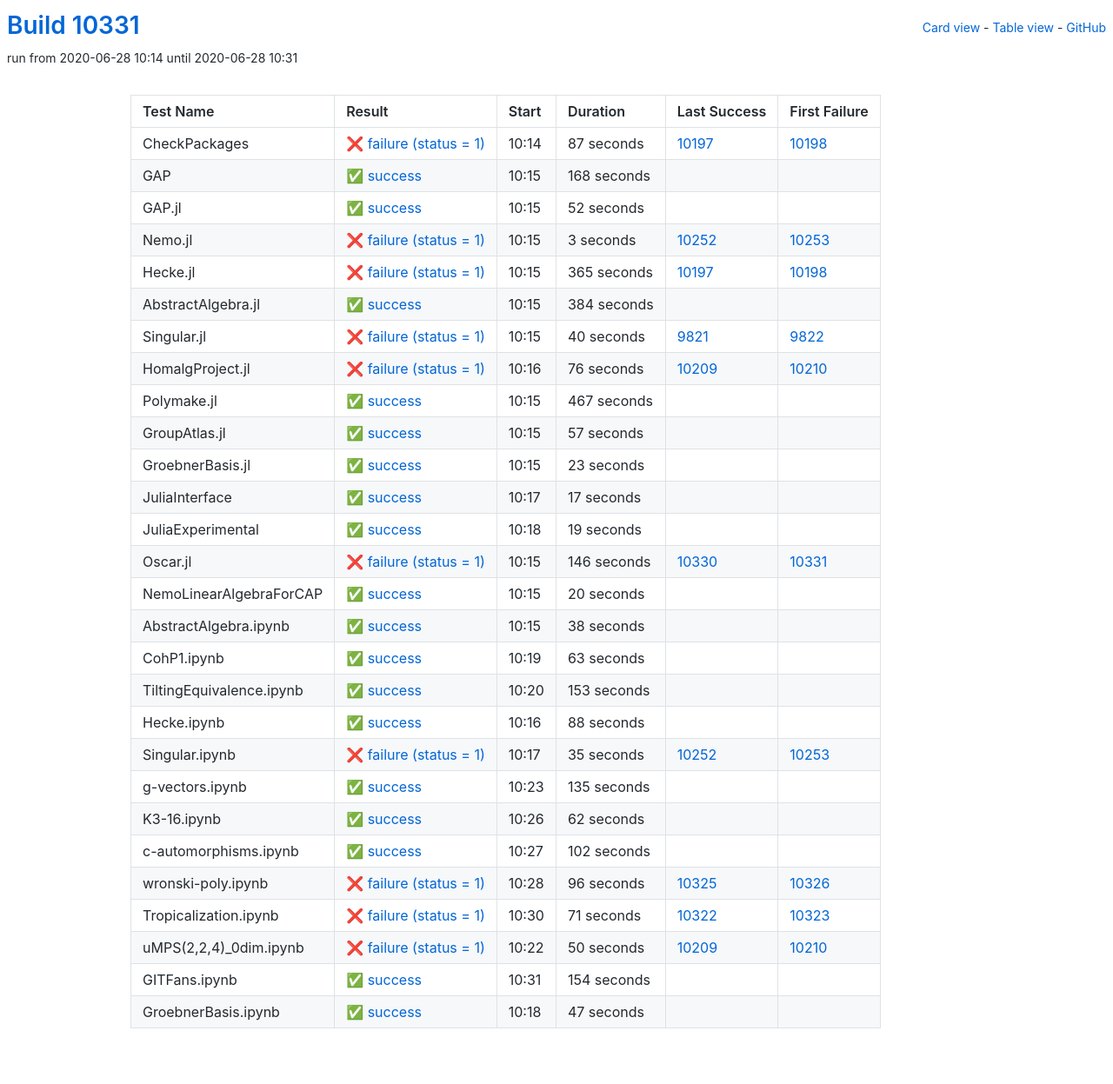
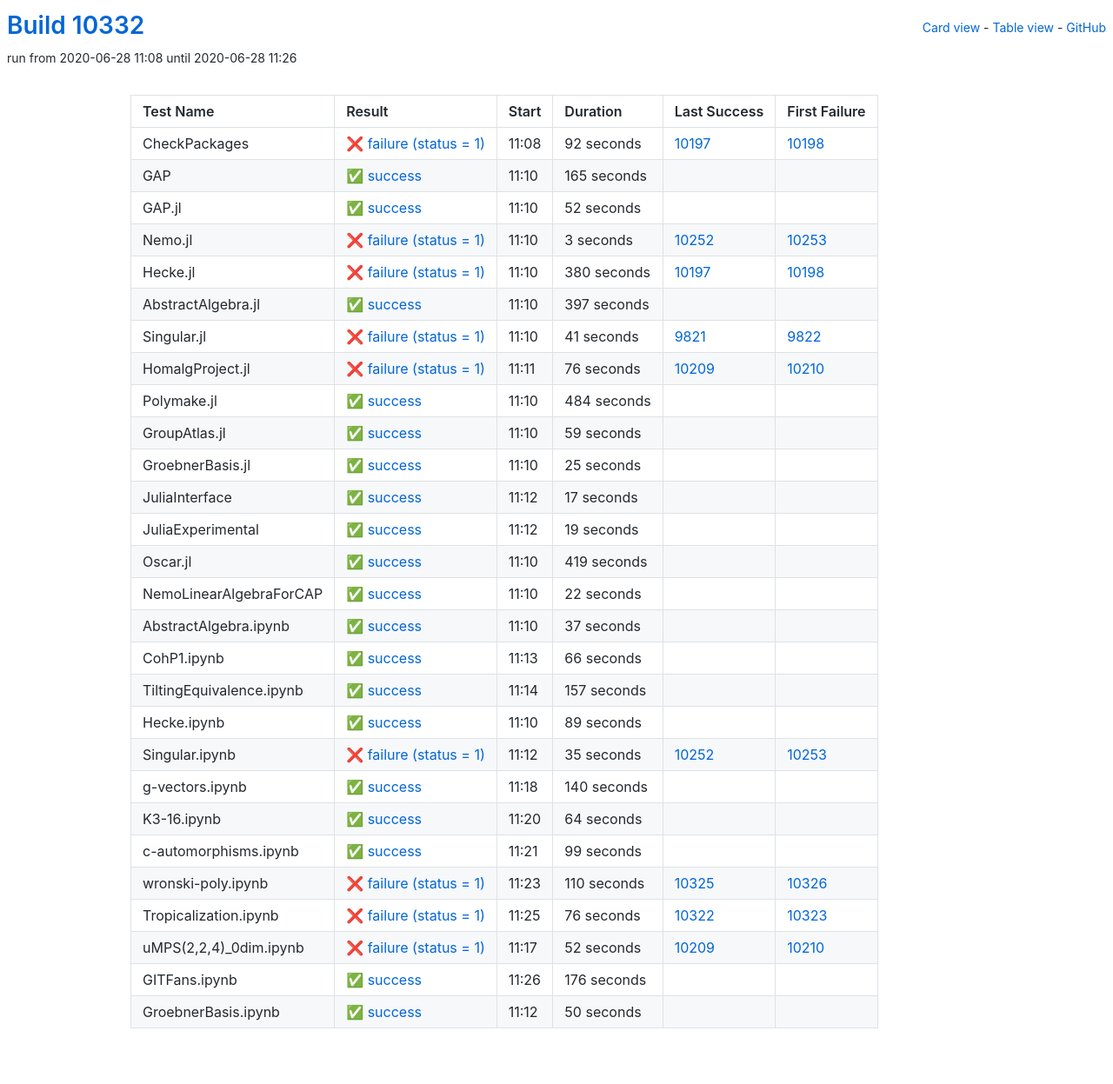
Before and after one commit to oscar-system/oscar-ci-status, a Jekyll site: the page built from table.html, in a window 1280 px wide. Shown: the whole page at 87% size. Built offline with Jekyll 4.4.1, drawn with Linux system fonts in a browser that asks for light colours.

Commit message:
Build #10332

```diff
--- a/_data/ci.yml
+++ b/_data/ci.yml
@@ -1,6 +1,6 @@
 ---
-build: 10331
-build_url: https://oscarci.mathematik.uni-kl.de/job/oscar/10331/
+build: 10332
+build_url: https://oscarci.mathematik.uni-kl.de/job/oscar/10332/
 job: oscar
 organization: oscar-system
 repo: oscar-ci-status
@@ -8,32 +8,32 @@
 tests:
 - name: CheckPackages
   id: checkpackages
-  log: https://oscarci.mathematik.uni-kl.de/job/oscar/10331/artifact/logs/build-10331/CheckPackages.log
-  start: 2020-06-28 10:14
+  log: https://oscarci.mathematik.uni-kl.de/job/oscar/10332/artifact/logs/build-10332/CheckPackages.log
+  start: 2020-06-28 11:08
   success: false
   exitcode: 1
   status: failure
-  duration: 87
+  duration: 92
   last_success: 10197
   last_success_url: https://oscarci.mathematik.uni-kl.de/job/oscar/10197/
   first_failure: 10198
   first_failure_url: https://oscarci.mathematik.uni-kl.de/job/oscar/10198/
 - name: GAP
   id: gap
-  log: https://oscarci.mathematik.uni-kl.de/job/oscar/10331/artifact/logs/build-10331/GAP.log
-  start: 2020-06-28 10:15
+  log: https://oscarci.mathematik.uni-kl.de/job/oscar/10332/artifact/logs/build-10332/GAP.log
+  start: 2020-06-28 11:10
   success: true
   exitcode: 0
   status: success
-  duration: 168
+  duration: 165
   last_success: false
   last_success_url:
   first_failure: false
   first_failure_url:
 - name: GAP.jl
   id: gap-jl
-  log: https://oscarci.mathematik.uni-kl.de/job/oscar/10331/artifact/logs/build-10331/GAP.jl.log
-  start: 2020-06-28 10:15
+  log: https://oscarci.mathematik.uni-kl.de/job/oscar/10332/artifact/logs/build-10332/GAP.jl.log
+  start: 2020-06-28 11:10
   success: true
   exitcode: 0
   status: success
@@ -44,8 +44,8 @@
   first_failure_url:
 - name: Nemo.jl
   id: nemo-jl
-  log: https://oscarci.mathematik.uni-kl.de/job/oscar/10331/artifact/logs/build-10331/Nemo.jl.log
-  start: 2020-06-28 10:15
+  log: https://oscarci.mathematik.uni-kl.de/job/oscar/10332/artifact/logs/build-10332/Nemo.jl.log
+  start: 2020-06-28 11:10
   success: false
   exitcode: 1
   status: failure
@@ -56,44 +56,44 @@
   first_failure_url: https://oscarci.mathematik.uni-kl.de/job/oscar/10253/
 - name: Hecke.jl
   id: hecke-jl
-  log: https://oscarci.mathematik.uni-kl.de/job/oscar/10331/artifact/logs/build-10331/Hecke.jl.log
-  start: 2020-06-28 10:15
+  log: https://oscarci.mathematik.uni-kl.de/job/oscar/10332/artifact/logs/build-10332/Hecke.jl.log
+  start: 2020-06-28 11:10
   success: false
   exitcode: 1
   status: failure
-  duration: 365
+  duration: 380
   last_success: 10197
   last_success_url: https://oscarci.mathematik.uni-kl.de/job/oscar/10197/
   first_failure: 10198
   first_failure_url: https://oscarci.mathematik.uni-kl.de/job/oscar/10198/
 - name: AbstractAlgebra.jl
   id: abstractalgebra-jl
-  log: https://oscarci.mathematik.uni-kl.de/job/oscar/10331/artifact/logs/build-10331/AbstractAlgebra.jl.log
-  start: 2020-06-28 10:15
+  log: https://oscarci.mathematik.uni-kl.de/job/oscar/10332/artifact/logs/build-10332/AbstractAlgebra.jl.log
+  start: 2020-06-28 11:10
   success: true
   exitcode: 0
   status: success
-  duration: 384
+  duration: 397
   last_success: false
   last_success_url:
   first_failure: false
   first_failure_url:
 - name: Singular.jl
   id: singular-jl
-  log: https://oscarci.mathematik.uni-kl.de/job/oscar/10331/artifact/logs/build-10331/Singular.jl.log
-  start: 2020-06-28 10:15
+  log: https://oscarci.mathematik.uni-kl.de/job/oscar/10332/artifact/logs/build-10332/Singular.jl.log
+  start: 2020-06-28 11:10
   success: false
   exitcode: 1
   status: failure
-  duration: 40
+  duration: 41
   last_success: 9821
   last_success_url: https://oscarci.mathematik.uni-kl.de/job/oscar/9821/
   first_failure: 9822
   first_failure_url: https://oscarci.mathematik.uni-kl.de/job/oscar/9822/
 - name: HomalgProject.jl
   id: homalgproject-jl
-  log: https://oscarci.mathematik.uni-kl.de/job/oscar/10331/artifact/logs/build-10331/HomalgProject.jl.log
-  start: 2020-06-28 10:16
+  log: https://oscarci.mathematik.uni-kl.de/job/oscar/10332/artifact/logs/build-10332/HomalgProject.jl.log
+  start: 2020-06-28 11:11
   success: false
   exitcode: 1
   status: failure
@@ -104,44 +104,44 @@
   first_failure_url: https://oscarci.mathematik.uni-kl.de/job/oscar/10210/
 - name: Polymake.jl
   id: polymake-jl
-  log: https://oscarci.mathematik.uni-kl.de/job/oscar/10331/artifact/logs/build-10331/Polymake.jl.log
-  start: 2020-06-28 10:15
+  log: https://oscarci.mathematik.uni-kl.de/job/oscar/10332/artifact/logs/build-10332/Polymake.jl.log
+  start: 2020-06-28 11:10
   success: true
   exitcode: 0
   status: success
-  duration: 467
+  duration: 484
   last_success: false
   last_success_url:
   first_failure: false
   first_failure_url:
 - name: GroupAtlas.jl
   id: groupatlas-jl
-  log: https://oscarci.mathematik.uni-kl.de/job/oscar/10331/artifact/logs/build-10331/GroupAtlas.jl.log
-  start: 2020-06-28 10:15
+  log: https://oscarci.mathematik.uni-kl.de/job/oscar/10332/artifact/logs/build-10332/GroupAtlas.jl.log
+  start: 2020-06-28 11:10
   success: true
   exitcode: 0
   status: success
-  duration: 57
+  duration: 59
   last_success: false
   last_success_url:
   first_failure: false
   first_failure_url:
 - name: GroebnerBasis.jl
   id: groebnerbasis-jl
-  log: https://oscarci.mathematik.uni-kl.de/job/oscar/10331/artifact/logs/build-10331/GroebnerBasis.jl.log
-  start: 2020-06-28 10:15
+  log: https://oscarci.mathematik.uni-kl.de/job/oscar/10332/artifact/logs/build-10332/GroebnerBasis.jl.log
+  start: 2020-06-28 11:10
   success: true
   exitcode: 0
   status: success
-  duration: 23
+  duration: 25
   last_success: false
   last_success_url:
   first_failure: false
   first_failure_url:
 - name: JuliaInterface
   id: juliainterface
-  log: https://oscarci.mathematik.uni-kl.de/job/oscar/10331/artifact/logs/build-10331/JuliaInterface.log
-  start: 2020-06-28 10:17
+  log: https://oscarci.mathematik.uni-kl.de/job/oscar/10332/artifact/logs/build-10332/JuliaInterface.log
+  start: 2020-06-28 11:12
   success: true
   exitcode: 0
   status: success
@@ -152,8 +152,8 @@
   first_failure_url:
 - name: JuliaExperimental
   id: juliaexperimental
-  log: https://oscarci.mathematik.uni-kl.de/job/oscar/10331/artifact/logs/build-10331/JuliaExperimental.log
-  start: 2020-06-28 10:18
+  log: https://oscarci.mathematik.uni-kl.de/job/oscar/10332/artifact/logs/build-10332/JuliaExperimental.log
+  start: 2020-06-28 11:12
   success: true
   exitcode: 0
   status: success
@@ -164,80 +164,80 @@
   first_failure_url:
 - name: Oscar.jl
   id: oscar-jl
-  log: https://oscarci.mathematik.uni-kl.de/job/oscar/10331/artifact/logs/build-10331/Oscar.jl.log
-  start: 2020-06-28 10:15
-  success: false
-  exitcode: 1
-  status: failure
-  duration: 146
-  last_success: 10330
-  last_success_url: https://oscarci.mathematik.uni-kl.de/job/oscar/10330/
-  first_failure: 10331
-  first_failure_url: https://oscarci.mathematik.uni-kl.de/job/oscar/10331/
-- name: NemoLinearAlgebraForCAP
-  id: nemolinearalgebraforcap
-  log: https://oscarci.mathematik.uni-kl.de/job/oscar/10331/artifact/logs/build-10331/NemoLinearAlgebraForCAP.log
-  start: 2020-06-28 10:15
+  log: https://oscarci.mathematik.uni-kl.de/job/oscar/10332/artifact/logs/build-10332/Oscar.jl.log
+  start: 2020-06-28 11:10
   success: true
   exitcode: 0
   status: success
-  duration: 20
+  duration: 419
+  last_success: false
+  last_success_url:
+  first_failure: false
+  first_failure_url:
+- name: NemoLinearAlgebraForCAP
+  id: nemolinearalgebraforcap
+  log: https://oscarci.mathematik.uni-kl.de/job/oscar/10332/artifact/logs/build-10332/NemoLinearAlgebraForCAP.log
+  start: 2020-06-28 11:10
+  success: true
+  exitcode: 0
+  status: success
+  duration: 22
   last_success: false
   last_success_url:
   first_failure: false
   first_failure_url:
 - name: AbstractAlgebra.ipynb
   id: abstractalgebra-ipynb
-  log: https://oscarci.mathematik.uni-kl.de/job/oscar/10331/artifact/logs/build-10331/AbstractAlgebra.ipynb.log
-  start: 2020-06-28 10:15
+  log: https://oscarci.mathematik.uni-kl.de/job/oscar/10332/artifact/logs/build-10332/AbstractAlgebra.ipynb.log
+  start: 2020-06-28 11:10
   success: true
   exitcode: 0
   status: success
-  duration: 38
+  duration: 37
   last_success: false
   last_success_url:
   first_failure: false
   first_failure_url:
 - name: CohP1.ipynb
   id: cohp1-ipynb
-  log: https://oscarci.mathematik.uni-kl.de/job/oscar/10331/artifact/logs/build-10331/CohP1.ipynb.log
-  start: 2020-06-28 10:19
+  log: https://oscarci.mathematik.uni-kl.de/job/oscar/10332/artifact/logs/build-10332/CohP1.ipynb.log
+  start: 2020-06-28 11:13
   success: true
   exitcode: 0
   status: success
-  duration: 63
+  duration: 66
   last_success: false
   last_success_url:
   first_failure: false
   first_failure_url:
 - name: TiltingEquivalence.ipynb
   id: tiltingequivalence-ipynb
-  log: https://oscarci.mathematik.uni-kl.de/job/oscar/10331/artifact/logs/build-10331/TiltingEquivalence.ipynb.log
-  start: 2020-06-28 10:20
+  log: https://oscarci.mathematik.uni-kl.de/job/oscar/10332/artifact/logs/build-10332/TiltingEquivalence.ipynb.log
+  start: 2020-06-28 11:14
   success: true
   exitcode: 0
   status: success
-  duration: 153
+  duration: 157
   last_success: false
   last_success_url:
   first_failure: false
   first_failure_url:
 - name: Hecke.ipynb
   id: hecke-ipynb
-  log: https://oscarci.mathematik.uni-kl.de/job/oscar/10331/artifact/logs/build-10331/Hecke.ipynb.log
-  start: 2020-06-28 10:16
+  log: https://oscarci.mathematik.uni-kl.de/job/oscar/10332/artifact/logs/build-10332/Hecke.ipynb.log
+  start: 2020-06-28 11:10
   success: true
   exitcode: 0
   status: success
-  duration: 88
+  duration: 89
   last_success: false
   last_success_url:
   first_failure: false
   first_failure_url:
 - name: Singular.ipynb
   id: singular-ipynb
-  log: https://oscarci.mathematik.uni-kl.de/job/oscar/10331/artifact/logs/build-10331/Singular.ipynb.log
-  start: 2020-06-28 10:17
+  log: https://oscarci.mathematik.uni-kl.de/job/oscar/10332/artifact/logs/build-10332/Singular.ipynb.log
+  start: 2020-06-28 11:12
   success: false
   exitcode: 1
   status: failure
@@ -248,96 +248,96 @@
   first_failure_url: https://oscarci.mathematik.uni-kl.de/job/oscar/10253/
 - name: g-vectors.ipynb
   id: g-vectors-ipynb
-  log: https://oscarci.mathematik.uni-kl.de/job/oscar/10331/artifact/logs/build-10331/g-vectors.ipynb.log
-  start: 2020-06-28 10:23
+  log: https://oscarci.mathematik.uni-kl.de/job/oscar/10332/artifact/logs/build-10332/g-vectors.ipynb.log
+  start: 2020-06-28 11:18
   success: true
   exitcode: 0
   status: success
-  duration: 135
+  duration: 140
   last_success: false
   last_success_url:
   first_failure: false
   first_failure_url:
 - name: K3-16.ipynb
   id: k3-16-ipynb
-  log: https://oscarci.mathematik.uni-kl.de/job/oscar/10331/artifact/logs/build-10331/K3-16.ipynb.log
-  start: 2020-06-28 10:26
+  log: https://oscarci.mathematik.uni-kl.de/job/oscar/10332/artifact/logs/build-10332/K3-16.ipynb.log
+  start: 2020-06-28 11:20
   success: true
   exitcode: 0
   status: success
-  duration: 62
+  duration: 64
   last_success: false
   last_success_url:
   first_failure: false
   first_failure_url:
 - name: c-automorphisms.ipynb
   id: c-automorphisms-ipynb
-  log: https://oscarci.mathematik.uni-kl.de/job/oscar/10331/artifact/logs/build-10331/c-automorphisms.ipynb.log
-  start: 2020-06-28 10:27
+  log: https://oscarci.mathematik.uni-kl.de/job/oscar/10332/artifact/logs/build-10332/c-automorphisms.ipynb.log
+  start: 2020-06-28 11:21
   success: true
   exitcode: 0
   status: success
-  duration: 102
+  duration: 99
   last_success: false
   last_success_url:
   first_failure: false
   first_failure_url:
 - name: wronski-poly.ipynb
   id: wronski-poly-ipynb
-  log: https://oscarci.mathematik.uni-kl.de/job/oscar/10331/artifact/logs/build-10331/wronski-poly.ipynb.log
-  start: 2020-06-28 10:28
+  log: https://oscarci.mathematik.uni-kl.de/job/oscar/10332/artifact/logs/build-10332/wronski-poly.ipynb.log
+  start: 2020-06-28 11:23
   success: false
   exitcode: 1
   status: failure
-  duration: 96
+  duration: 110
   last_success: 10325
   last_success_url: https://oscarci.mathematik.uni-kl.de/job/oscar/10325/
   first_failure: 10326
   first_failure_url: https://oscarci.mathematik.uni-kl.de/job/oscar/10326/
 - name: Tropicalization.ipynb
   id: tropicalization-ipynb
-  log: https://oscarci.mathematik.uni-kl.de/job/oscar/10331/artifact/logs/build-10331/Tropicalization.ipynb.log
-  start: 2020-06-28 10:30
+  log: https://oscarci.mathematik.uni-kl.de/job/oscar/10332/artifact/logs/build-10332/Tropicalization.ipynb.log
+  start: 2020-06-28 11:25
   success: false
   exitcode: 1
   status: failure
-  duration: 71
+  duration: 76
   last_success: 10322
   last_success_url: https://oscarci.mathematik.uni-kl.de/job/oscar/10322/
   first_failure: 10323
   first_failure_url: https://oscarci.mathematik.uni-kl.de/job/oscar/10323/
 - name: uMPS(2,2,4)_0dim.ipynb
   id: umps-2-2-4-0dim-ipynb
-  log: https://oscarci.mathematik.uni-kl.de/job/oscar/10331/artifact/logs/build-10331/uMPS-2-2-4-_0dim.ipynb.log
-  start: 2020-06-28 10:22
+  log: https://oscarci.mathematik.uni-kl.de/job/oscar/10332/artifact/logs/build-10332/uMPS-2-2-4-_0dim.ipynb.log
+  start: 2020-06-28 11:17
   success: false
   exitcode: 1
   status: failure
-  duration: 50
+  duration: 52
   last_success: 10209
   last_success_url: https://oscarci.mathematik.uni-kl.de/job/oscar/10209/
   first_failure: 10210
   first_failure_url: https://oscarci.mathematik.uni-kl.de/job/oscar/10210/
 - name: GITFans.ipynb
   id: gitfans-ipynb
-  log: https://oscarci.mathematik.uni-kl.de/job/oscar/10331/artifact/logs/build-10331/GITFans.ipynb.log
-  start: 2020-06-28 10:31
+  log: https://oscarci.mathematik.uni-kl.de/job/oscar/10332/artifact/logs/build-10332/GITFans.ipynb.log
+  start: 2020-06-28 11:26
   success: true
   exitcode: 0
   status: success
-  duration: 154
+  duration: 176
   last_success: false
   last_success_url:
   first_failure: false
   first_failure_url:
 - name: GroebnerBasis.ipynb
   id: groebnerbasis-ipynb
-  log: https://oscarci.mathematik.uni-kl.de/job/oscar/10331/artifact/logs/build-10331/GroebnerBasis.ipynb.log
-  start: 2020-06-28 10:18
+  log: https://oscarci.mathematik.uni-kl.de/job/oscar/10332/artifact/logs/build-10332/GroebnerBasis.ipynb.log
+  start: 2020-06-28 11:12
   success: true
   exitcode: 0
   status: success
-  duration: 47
+  duration: 50
   last_success: false
   last_success_url:
   first_failure: false
```
Also changed, not shown: README.md.
